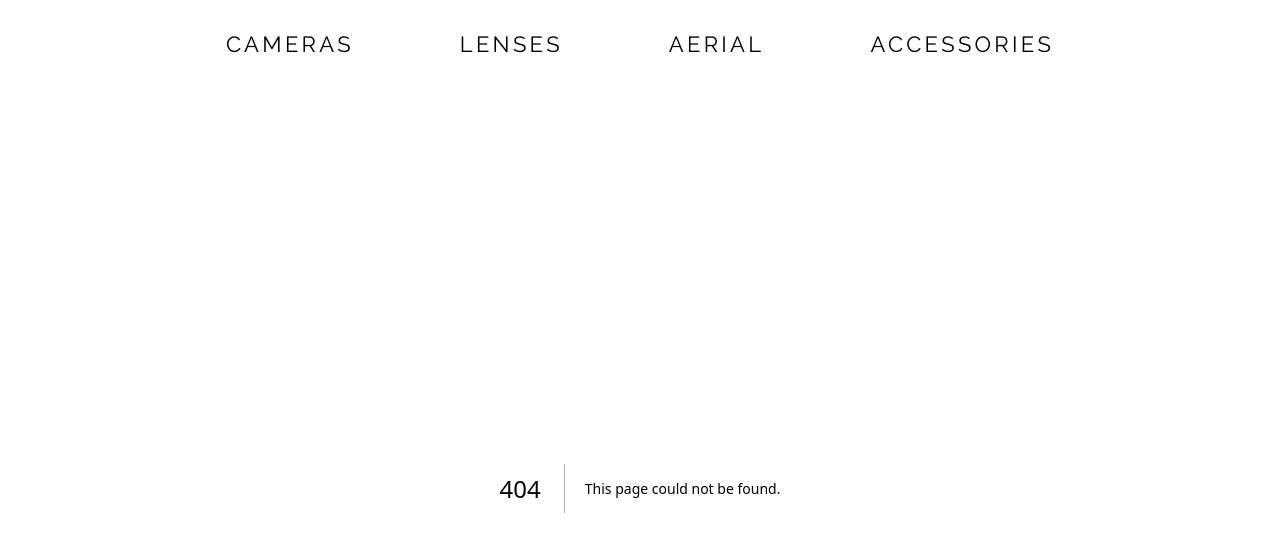
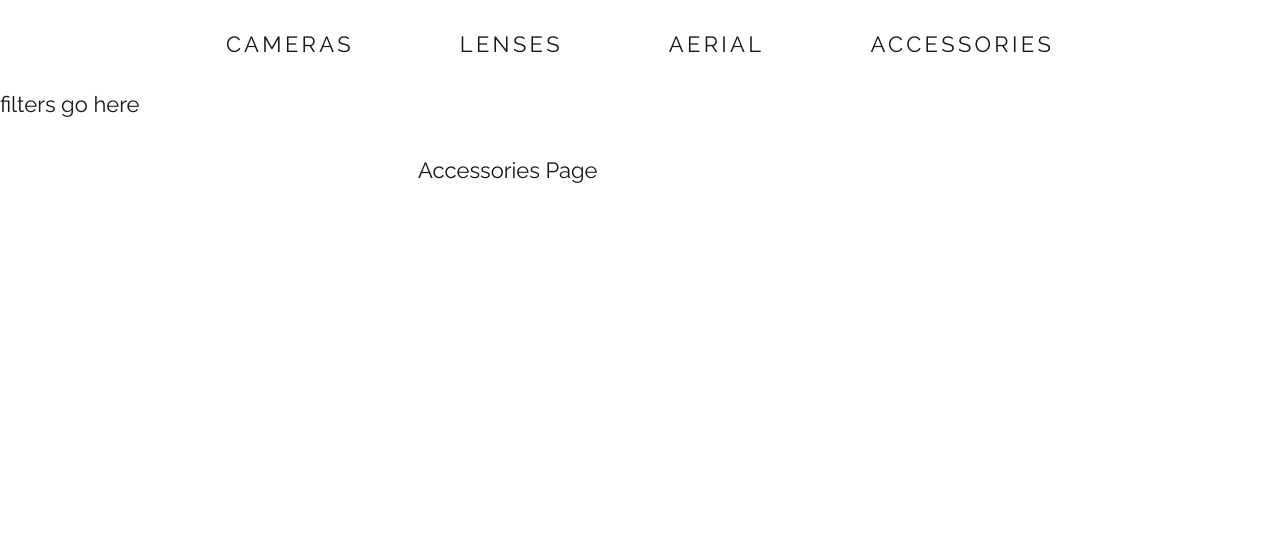
Before and after one commit to MalachiV12303/Gleam, a Next.js app: page /store/accessories in a window 1280 px wide. Before the commit this address had no page. Shown: the top 552 px of the page. Built offline with nearby package versions, Linux system fonts and the light colour scheme.

Commit message:
updated links, added pages and layouts for store page

```diff
--- /dev/null
+++ b/app/store/accessories/page.tsx
@@ -0,0 +1,7 @@
+export default function Page() {
+    return(
+        <div>
+            <p>Accessories Page</p>
+        </div>
+    );
+}
--- /dev/null
+++ b/app/store/aerial/page.tsx
@@ -0,0 +1,7 @@
+export default function Page() {
+    return(
+        <div>
+            <p>Aerial Page</p>
+        </div>
+    );
+}
--- /dev/null
+++ b/app/store/layout.tsx
@@ -0,0 +1,12 @@
+// import SideNav from '@/app/ui/dashboard/sidenav'; - will become import filters side bar
+
+export default function Layout({ children }: { children: React.ReactNode }) {
+  return (
+    <div className="flex h-screen flex-col md:flex-row md:overflow-hidden">
+      <div className="w-full flex-none md:w-64">
+        filters go here
+      </div>
+      <div className="flex-grow p-6 md:overflow-y-auto md:p-12">{children}</div>
+    </div>
+  );
+}
--- /dev/null
+++ b/app/store/lenses/page.tsx
@@ -0,0 +1,7 @@
+export default function Page() {
+    return(
+        <div>
+            <p>Lenses Page</p>
+        </div>
+    );
+}
--- a/app/ui/navbar.tsx
+++ b/app/ui/navbar.tsx
@@ -7,22 +7,22 @@
             <nav className="bg-background flex items-center justify-center sticky top-0 z-50 gap-12 min-h-[4rem]">
                     <Link
                         className={`${styles.button}`}
-                        href="/store">
+                        href="/store/cameras">
                         <span>Cameras</span>
                     </Link>
                     <Link
                         className={styles.button}
-                        href="/store">
+                        href="/store/lenses">
                         <span>Lenses</span>
                     </Link>
                     <Link
                         className={styles.button}
-                        href="/store">
+                        href="/store/aerial">
                         <span>Aerial</span>
                     </Link>
                     <Link
                         className={styles.button}
-                        href="/store">
+                        href="/store/accessories">
                         <span>Accessories</span>
                     </Link>
             </nav>
```
Also changed, not shown: app/store/cameras/page.tsx (renamed from app/store/page.tsx).
